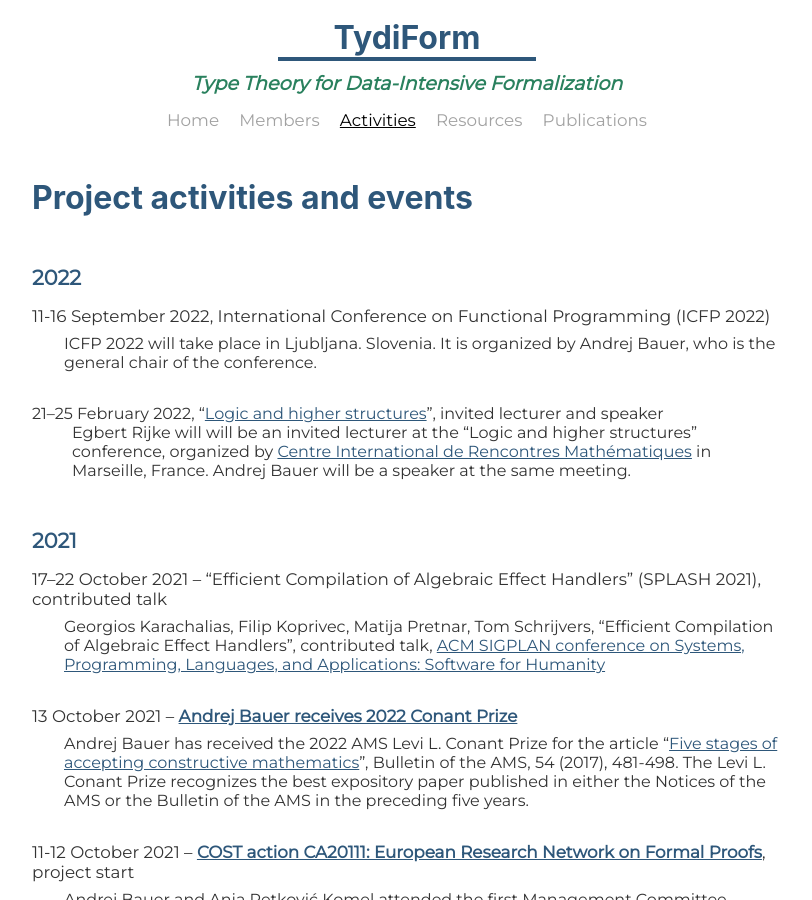
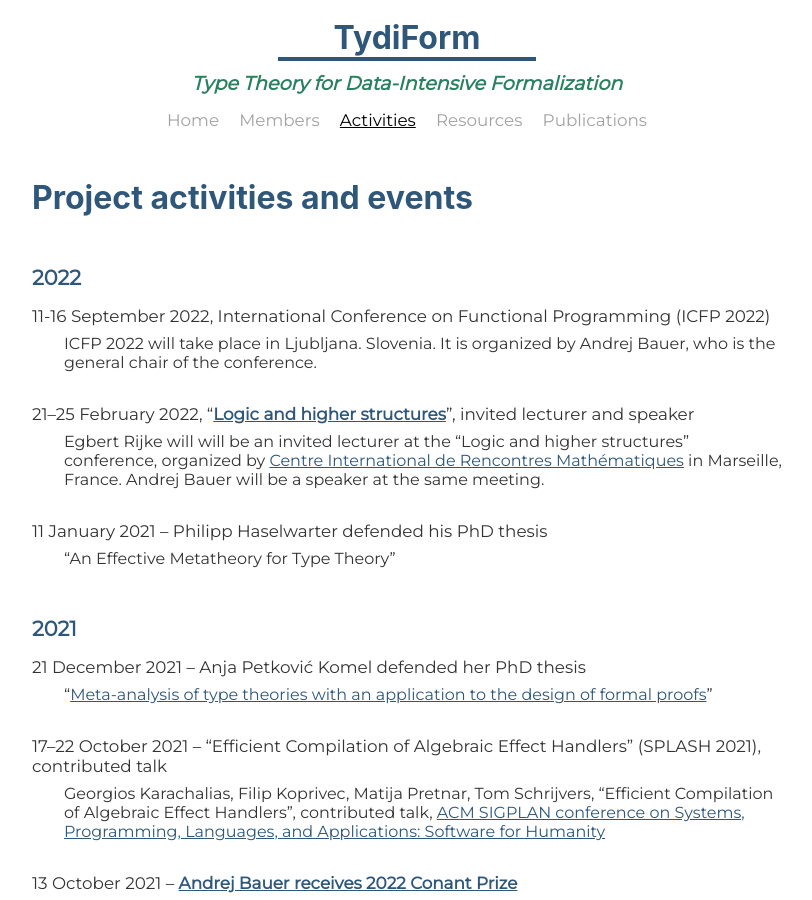
Before and after one commit to ul-fmf/tydi-form-site, a Jekyll site: the page built from activities.md, in a window 1280 px wide and 900 px high. Shown: the whole window, without its empty margins (233-1045 px from the left). Built offline with Jekyll 4.4.1, drawn with Linux system fonts in a browser that asks for light colours; nearby versions of some CDN libraries; some web fonts are replaced.

Commit message:
PhDs by Anja and Philipp

```diff
--- a/activities.md
+++ b/activities.md
@@ -7,14 +7,22 @@ title: Activities
 
 ## 2022
 
+{: .activities-list}
 11-16 September 2022, International Conference on Functional Programming (ICFP 2022)
 : ICFP 2022 will take place in Ljubljana. Slovenia. It is organized by Andrej Bauer, who is the general chair of the conference.
-{: .activities-list}
 
 21–25 February 2022, “[Logic and higher structures](https://conferences.cirm-math.fr/2689.html)”, invited lecturer and speaker
 : Egbert Rijke will will be an invited lecturer at the “Logic and higher structures” conference, organized by [Centre International de Rencontres Mathématiques](https://conferences.cirm-math.fr) in Marseille, France. Andrej Bauer will be a speaker at the same meeting.
 
+11 January 2021 – Philipp Haselwarter defended his PhD thesis
+: “An Effective Metatheory for Type Theory”
+
+
 ## 2021
+
+{: .activities-list}
+21 December 2021 – Anja Petković Komel defended her PhD thesis
+: “[Meta-analysis of type theories with an application to the design of formal proofs](https://anjapetkovic.com/img/doctoralThesis.pdf)”
 
 17–22 October 2021 – “Efficient Compilation of Algebraic Effect Handlers” (SPLASH 2021), contributed talk
 : Georgios Karachalias, Filip Koprivec, Matija Pretnar, Tom Schrijvers, “Efficient Compilation of Algebraic Effect Handlers”, contributed talk, [ACM SIGPLAN conference on Systems, Programming, Languages, and Applications: Software for Humanity](https://2021.splashcon.org)
@@ -57,7 +65,6 @@ title: Activities
 
 25–28 January 2021 – [Computer Science Logic 2021](https://csl2021.fmf.uni-lj.si), conference organization
 : Danel Ahman, Andrej Bauer, Katja Berčič, and Anja Petković Komel were members of the organizing team of CSL 2021 on-line conference.
-{: .activities-list}
 
 17–22 January 2021 – “[Asynchronous Effects](https://youtu.be/BPNxvRCnOBA)” (POPL 2021), contributed talk
 : Danel Ahman, Matija Pretnar, “Asynchronous Effects”, [48th ACM SIGPLAN Symposium on Principles of Programming Languages](https://popl21.sigplan.org), [paper](https://doi.org/10.1145/3434305).
```
